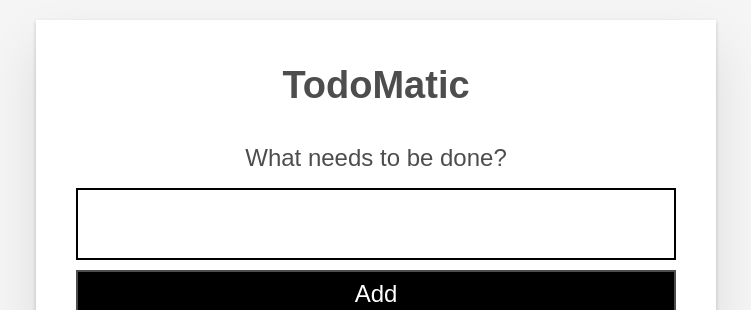
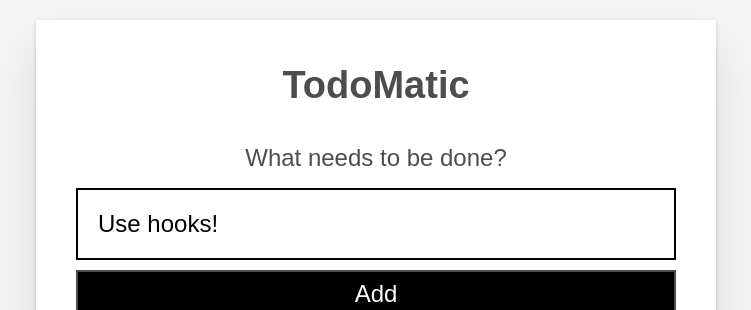
Before and after one commit to qnhama/moz-todo-react, a React (Create React App) app: page / in a window 1280 px wide. Shown: the top 310 px of the page, without its empty margins (264-1015 px from the left). Built offline with nearby package versions, Linux system fonts and the light colour scheme.

Commit message:
Reading state

```diff
--- a/src/components/Form.js
+++ b/src/components/Form.js
@@ -1,9 +1,9 @@
 
-import React from "react";
-
-
+import React, { useState } from "react";
 
 function Form(props) {
+
+  const [name, setName] = useState('Use hooks!');
 
   function handleSubmit(e) {
     e.preventDefault();
@@ -24,6 +24,7 @@ function Form(props) {
         className="input input__lg"
         name="text"
         autoComplete="off"
+        value={name}
       />
       <button type="submit" className="btn btn__primary btn__lg">
         Add
```
